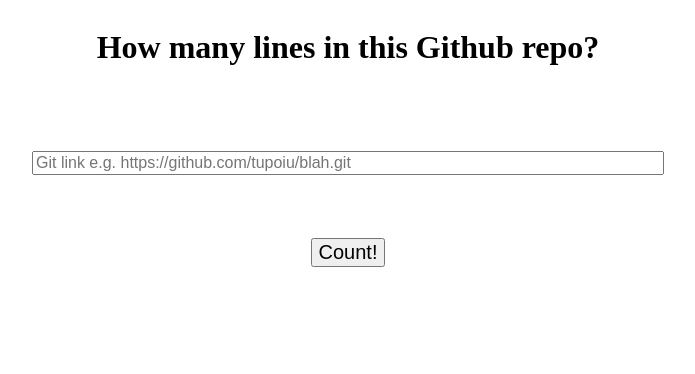
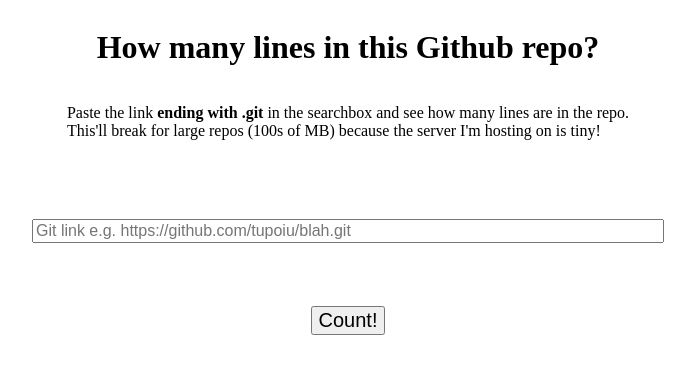
Before and after one commit to tupoiu/github-line-counter, a Flask app: page / in a window 1280 px wide. Shown: the top 374 px of the page, without its empty margins (292-987 px from the left). Run offline with Flask 3, Linux system fonts and the light colour scheme.

Commit message:
Added necessary preamble

```diff
--- a/templates/index.html
+++ b/templates/index.html
@@ -1,5 +1,7 @@
 <div class="wrapper">
     <h1>How many lines in this Github repo?</h1>
+    <p>Paste the link <b>ending with .git</b> in the searchbox and see how many lines are in the repo.
+    <br>This'll break for large repos (100s of MB) because the server I'm hosting on is tiny!</p>
     <input id="linkbox" placeholder="Git link e.g. https://github.com/tupoiu/blah.git"></input>
     <button id="submit">Count!</button>
     <span></span>
```
Also changed, not shown: 1 other file.
